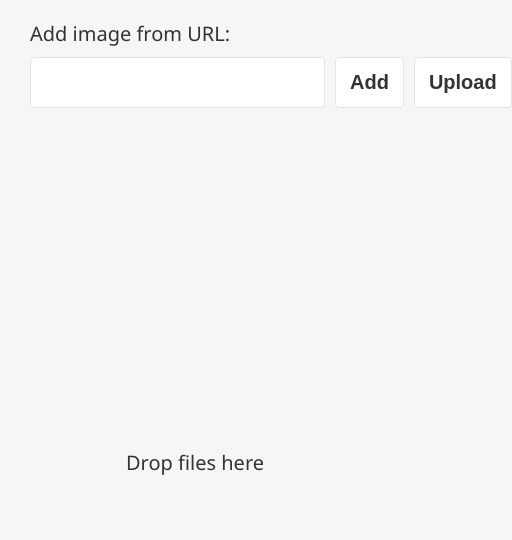
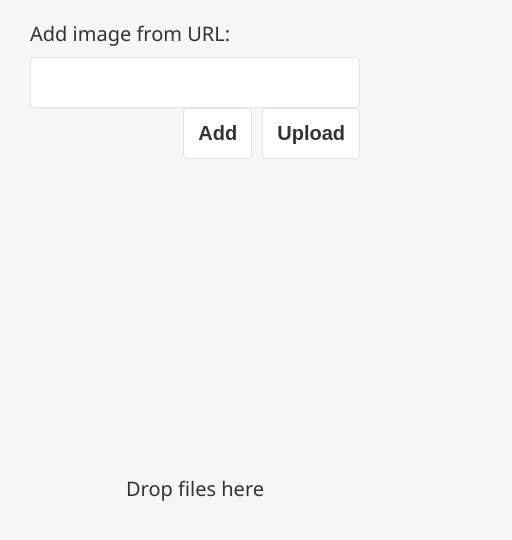
Before and after one commit to elcodex/images, a React app: page / in a window 390 px wide. Shown: the top 540 px of the page, 512 px wide, since content can reach past the window. Built offline with nearby package versions, Linux system fonts and the light colour scheme.

Commit message:
add input style for small screens

```diff
--- a/src/components/UploadPanel/uploadPanel.less
+++ b/src/components/UploadPanel/uploadPanel.less
@@ -40,3 +40,14 @@
         color: @danger-color;
     }
 }
+
+@media (max-width: 500px) {
+    .upload-panel__input-control {
+        flex-wrap: wrap;
+        justify-content: right;
+
+        .input-control__input {
+            width: 100%;
+        }
+    }
+}
```
